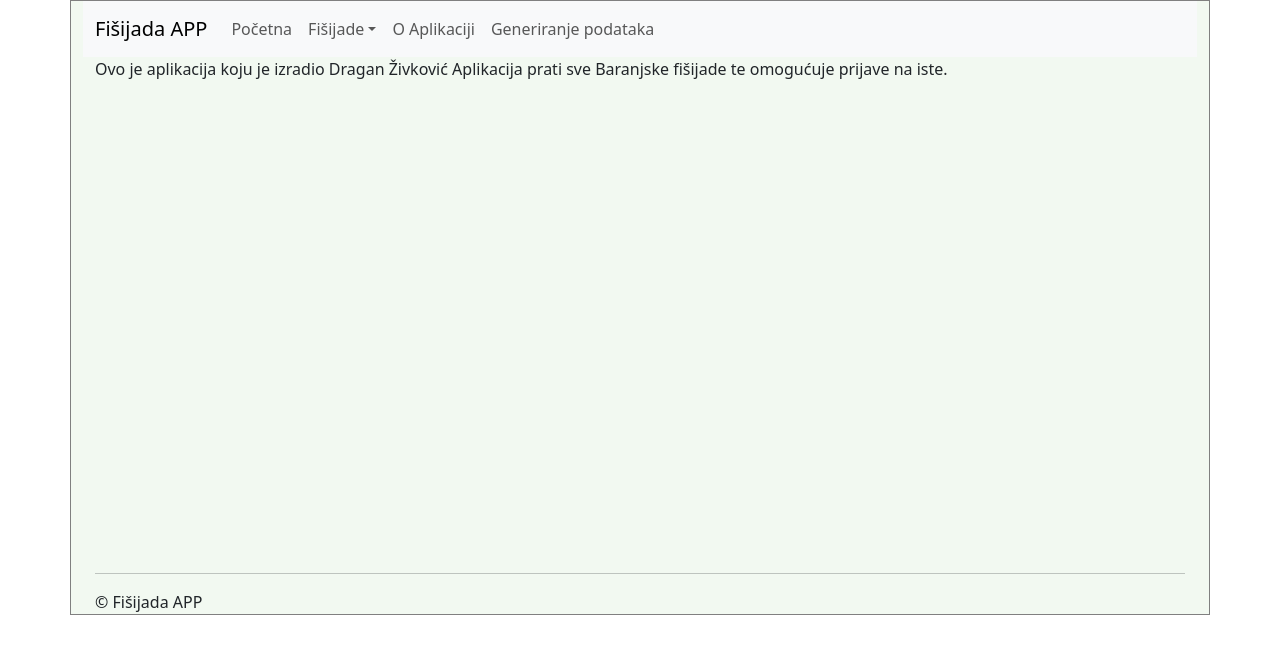
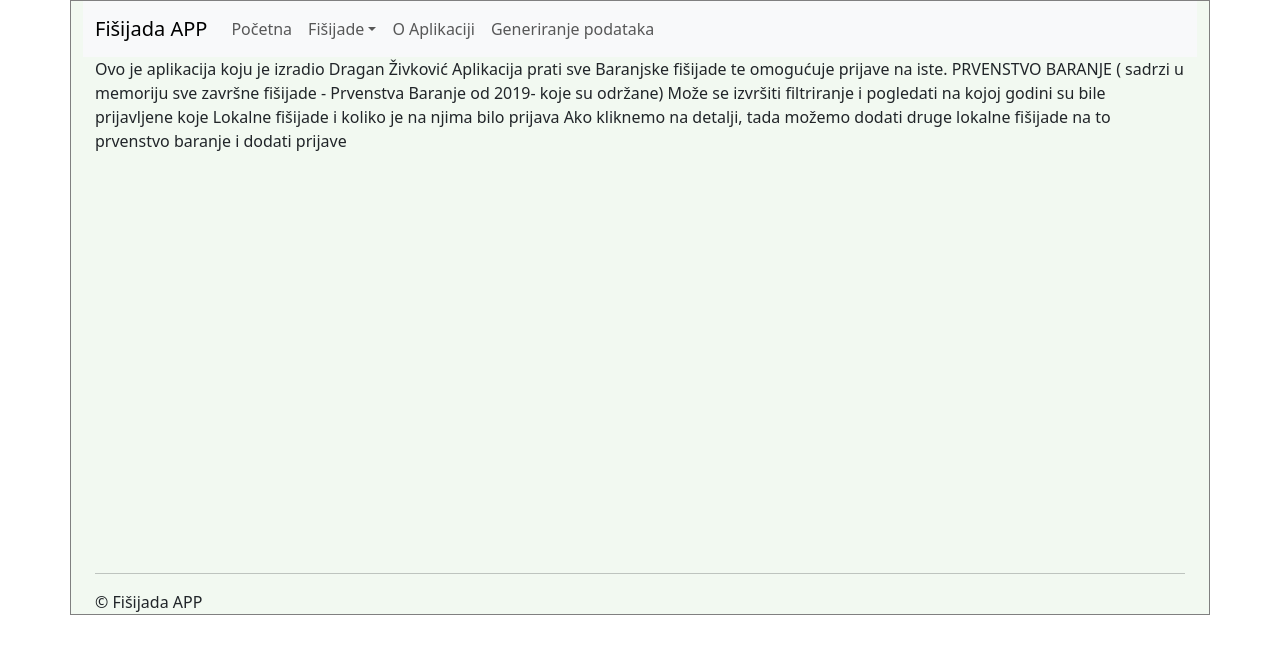
Before and after one commit to inforemont/Fishijada, a React (Vite) app: page /oaplikaciji in a window 1280 px wide. Shown: the top 654 px of the page. Built offline with nearby package versions, Linux system fonts and the light colour scheme.

Commit message:
dodan opis kako se lakse snaci na aplikaciji

```diff
--- a/src/pages/O_Aplikaciji.jsx
+++ b/src/pages/O_Aplikaciji.jsx
@@ -8,6 +8,13 @@ export default function O_Aplikaciji ()
         Ovo je aplikacija koju je izradio Dragan Živković
         Aplikacija prati sve Baranjske fišijade te omogućuje prijave na iste.
 
+
+        PRVENSTVO BARANJE ( sadrzi u memoriju sve završne fišijade - Prvenstva Baranje od 2019- koje su održane)
+        Može se izvršiti filtriranje i pogledati na kojoj godini su bile prijavljene koje Lokalne fišijade i koliko je na njima bilo prijava
+        Ako kliknemo na detalji, tada možemo dodati druge lokalne fišijade na to prvenstvo baranje i dodati prijave
+
+
+
         </>
     )
 }
```
